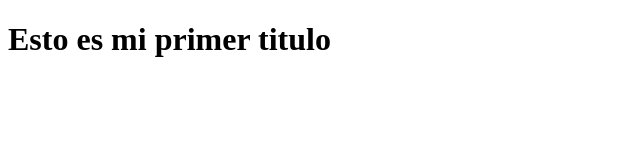
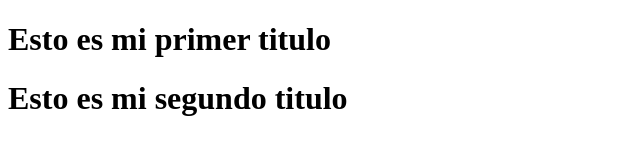
Before and after one commit to laylascheli/mi_repositorio, a plain HTML site: page index.html in a window 1280 px wide. Shown: the whole page, without its empty margins (0-640 px from the left). Drawn offline with Linux system fonts and the light colour scheme.

Commit message:
Segundo h1 en el archivo index.html

```diff
--- a/index.html
+++ b/index.html
@@ -7,5 +7,6 @@
 </head>
 <body>
     <h1>Esto es mi primer titulo</h1>
+    <h1>Esto es mi segundo titulo</h1>
 </body>
 </html>
```
